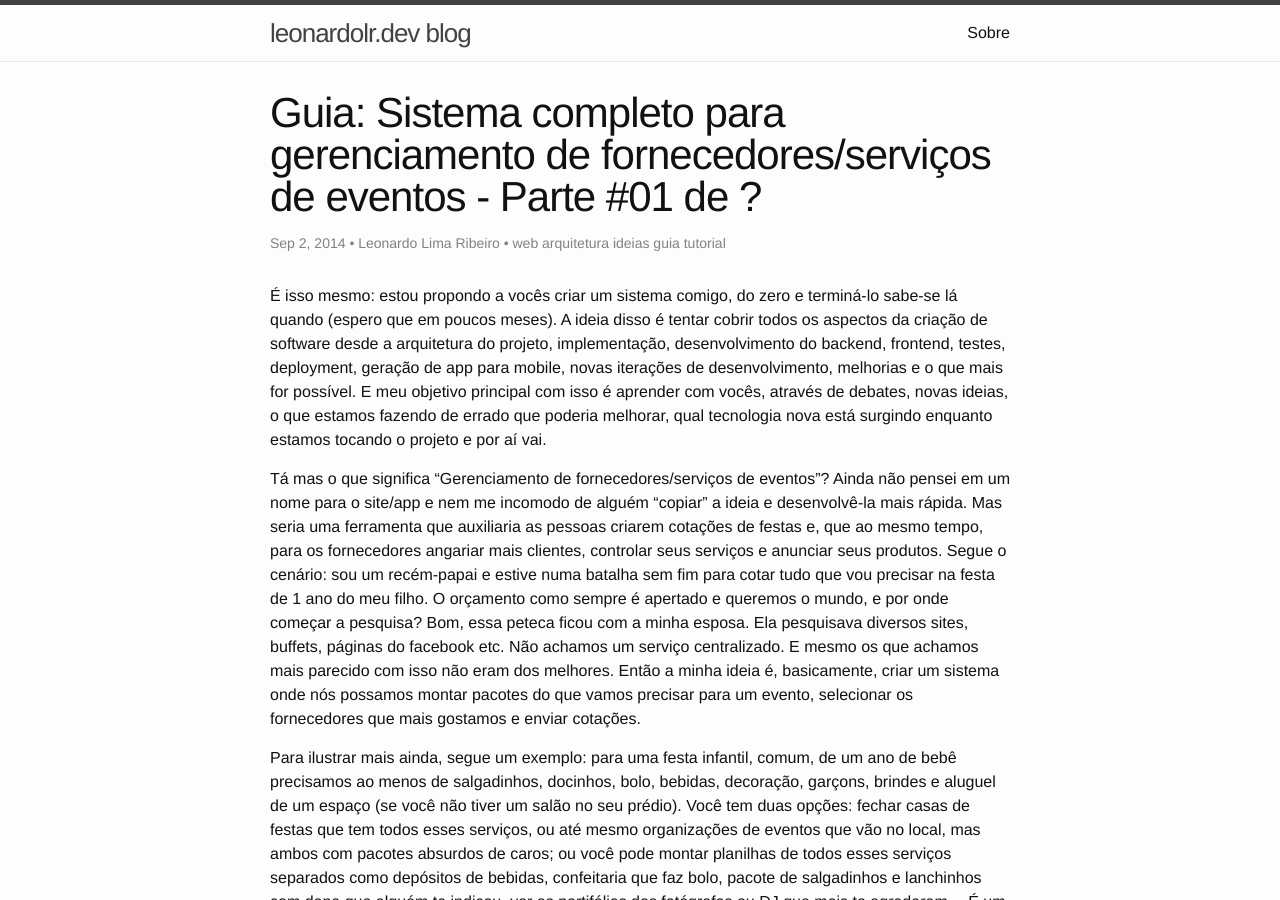
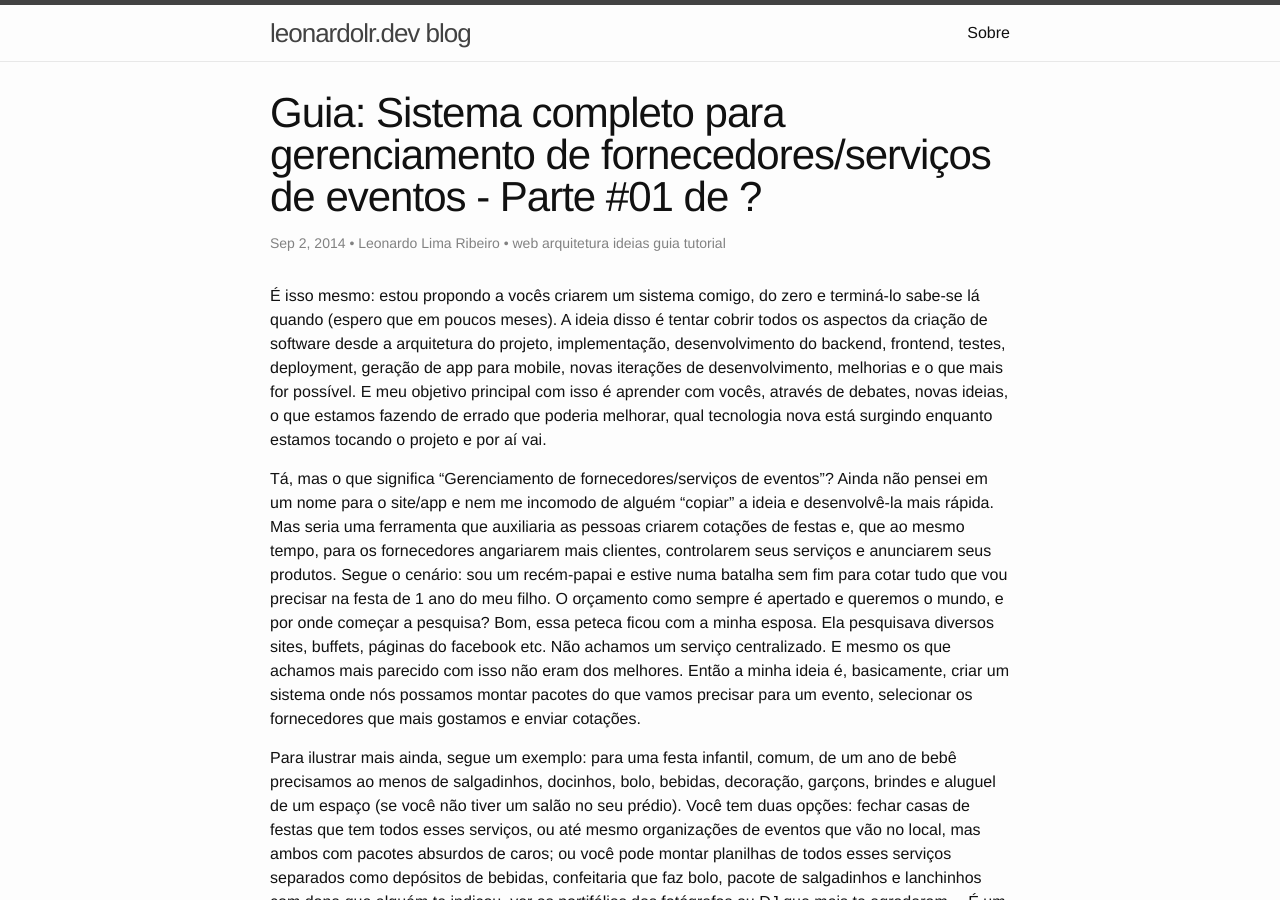
Before and after one commit to leordev/leonardolr.github.io, a Jekyll site: the page built from _posts/2014-09-02-guia-sistema-completo-para-gerenciamento-de-fornecedores-eventos-01.markdown, in a window 1280 px wide and 900 px high. Built offline with Jekyll 4.4.1, drawn with Linux system fonts in a browser that asks for light colours; comment, search, counter and statistics services are not loaded.

Commit message:
corrigindo erros de portugues

```diff
--- a/_posts/2014-09-02-guia-sistema-completo-para-gerenciamento-de-fornecedores-eventos-01.markdown
+++ b/_posts/2014-09-02-guia-sistema-completo-para-gerenciamento-de-fornecedores-eventos-01.markdown
@@ -9,17 +9,17 @@ tags: web arquitetura ideias guia tutorial
 excerpt: >
   É isso mesmo: estou propondo a vocês criar um sistema comigo, do zero!
 ---
-É isso mesmo: estou propondo a vocês criar um sistema comigo, do zero e terminá-lo sabe-se lá quando (espero
+É isso mesmo: estou propondo a vocês criarem um sistema comigo, do zero e terminá-lo sabe-se lá quando (espero
 que em poucos meses). A ideia disso é tentar cobrir todos os aspectos da criação de software desde a arquitetura
 do projeto, implementação, desenvolvimento do backend, frontend, testes, deployment, geração de app para mobile,
 novas iterações de desenvolvimento, melhorias e o que mais for possível. E meu objetivo principal com isso é aprender com
 vocês, através de debates, novas ideias, o que estamos fazendo de errado que poderia melhorar, qual tecnologia nova
 está surgindo enquanto estamos tocando o projeto e por aí vai.
 
-Tá mas o que significa "Gerenciamento de fornecedores/serviços de eventos"? Ainda não pensei em um nome para
+Tá, mas o que significa "Gerenciamento de fornecedores/serviços de eventos"? Ainda não pensei em um nome para
 o site/app e nem me incomodo de alguém "copiar" a ideia e desenvolvê-la mais rápida. Mas seria uma ferramenta
-que auxiliaria as pessoas criarem cotações de festas e, que ao mesmo tempo, para os fornecedores angariar mais clientes,
-controlar seus serviços e anunciar seus produtos. Segue o cenário:
+que auxiliaria as pessoas criarem cotações de festas e, que ao mesmo tempo, para os fornecedores angariarem mais clientes,
+controlarem seus serviços e anunciarem seus produtos. Segue o cenário:
 sou um recém-papai e estive numa batalha sem fim para cotar tudo que vou precisar na festa de 1 ano do meu filho.
 O orçamento como sempre é apertado e queremos o mundo, e por onde começar a pesquisa? Bom, essa peteca ficou
 com a minha esposa. Ela pesquisava diversos sites, buffets, páginas do facebook etc. Não achamos um serviço
```
